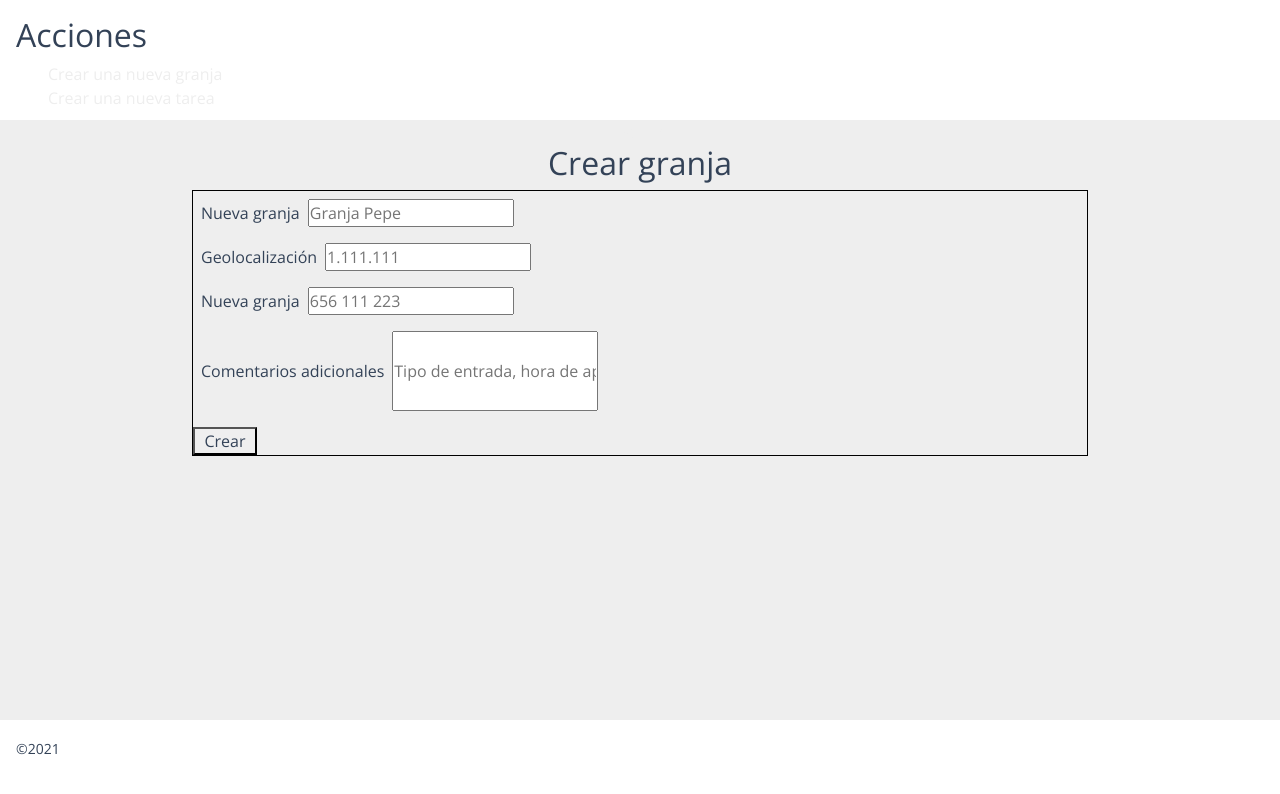
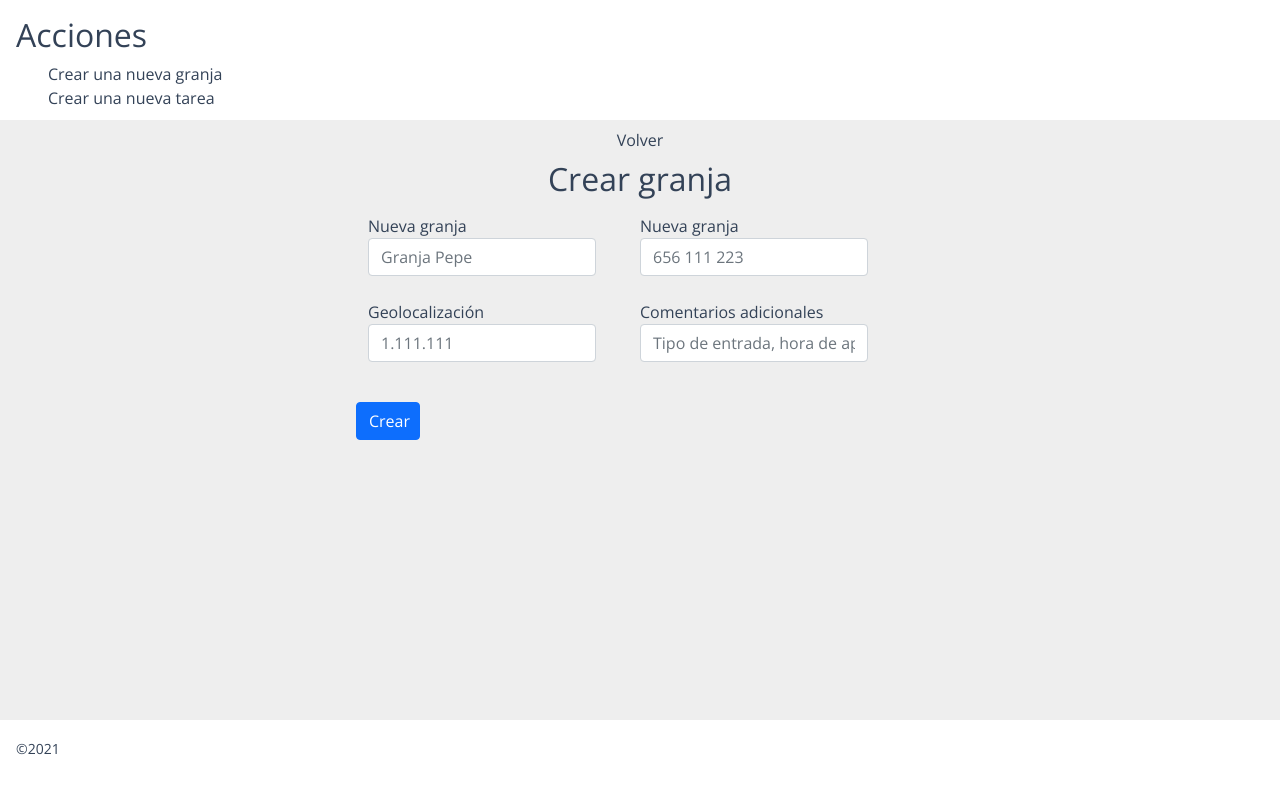
Before and after one commit to mZubeldia/truckdelivery, a React app: page /#/nueva-granja in a window 1280 px wide. Built offline with nearby package versions, Linux system fonts and the light colour scheme.

Commit message:
implement boostrap to createTask component

```diff
--- a/src/components/CreateFarm.js
+++ b/src/components/CreateFarm.js
@@ -3,47 +3,64 @@ import { Link } from "react-router-dom";
 const CreateFarm = () => {
   return (
     <main className="main main__farm">
-      <Link to="/">Volver </Link>
+      <Link to="/" className="go-back-link">
+        Volver{" "}
+      </Link>
 
-      <h2>Crear granja</h2>
-      <form action="" method="#" className="farm-form form">
-        <label htmlFor="new-farm" className="form__label">
+      <h2 className="main__title">Crear granja</h2>
+      <form action="" method="#" className="row g-3">
+        <div className="row">
+          <div className="col">
+            <div className="mb-3">
+              <label htmlFor="new-farm" className="form-label">
                 Nueva granja
                 <input
-            className="form-item"
+                  className="form-control"
                   type="text"
                   name="new-farm"
                   placeholder="Granja Pepe"
                 />
               </label>
-        <label htmlFor="location" className="form__label">
+            </div>
+            <div className="mb-3">
+              <label htmlFor="location" className="form-label">
                 Geolocalización
                 <input
-            className="form-item"
+                  className="form-control"
                   type="text"
                   name="location"
                   placeholder="1.111.111"
                 />
               </label>
-        <label htmlFor="phone" className="form__label">
+            </div>
+          </div>
+          <div className="col">
+            <div className="mb-3">
+              <label htmlFor="phone" className="form-label ">
                 Nueva granja
                 <input
-            className="form-item"
+                  className="form-control"
                   type="text"
                   name="phone"
                   placeholder="656 111 223"
                 />
               </label>
-        <label htmlFor="others" className="form__label">
+            </div>
+            <div className="mb-3">
+              <label htmlFor="others" className="form-label mb-3">
                 Comentarios adicionales
                 <input
-            className="form-item others"
+                  className="form-control"
                   type="textarea"
                   name="others"
                   placeholder="Tipo de entrada, hora de apertura, etc."
                 />
               </label>
-        <button className="btn-farm">Crear</button>
+            </div>
+          </div>
+        </div>
+
+        <button className="btn-farm btn btn-primary">Crear</button>
       </form>
     </main>
   );
--- a/src/components/CreateTask.js
+++ b/src/components/CreateTask.js
@@ -2,9 +2,11 @@ import { Link } from "react-router-dom";
 const CreateTask = () => {
   return (
     <main className="main main__task">
-      <Link to="/">Volver </Link>
+      <Link to="/" className="go-back-link">
+        Volver
+      </Link>
 
-      <h2>Nueva tarea</h2>
+      <h2 className="main__title">Nueva tarea</h2>
 
       <form action="" method="#" className="task-form row g-3">
         <div class="col">
--- a/src/stylesheet/components/_forms.scss
+++ b/src/stylesheet/components/_forms.scss
@@ -1,6 +1,10 @@
 //styles for createFarm component
 .main {
   background-color: #EEEEEE;
+}
+
+.main__title {
+  margin-bottom: 2rem;
 }
 
 .main .farm-form {
--- a/src/stylesheet/components/_links.scss
+++ b/src/stylesheet/components/_links.scss
@@ -1,3 +1,3 @@
-a {
-    color: #EEEEEE;
+.go-back-link {
+    padding: 0.5rem;
 }
```
Lines whose indentation alone changed are shown as unchanged.
